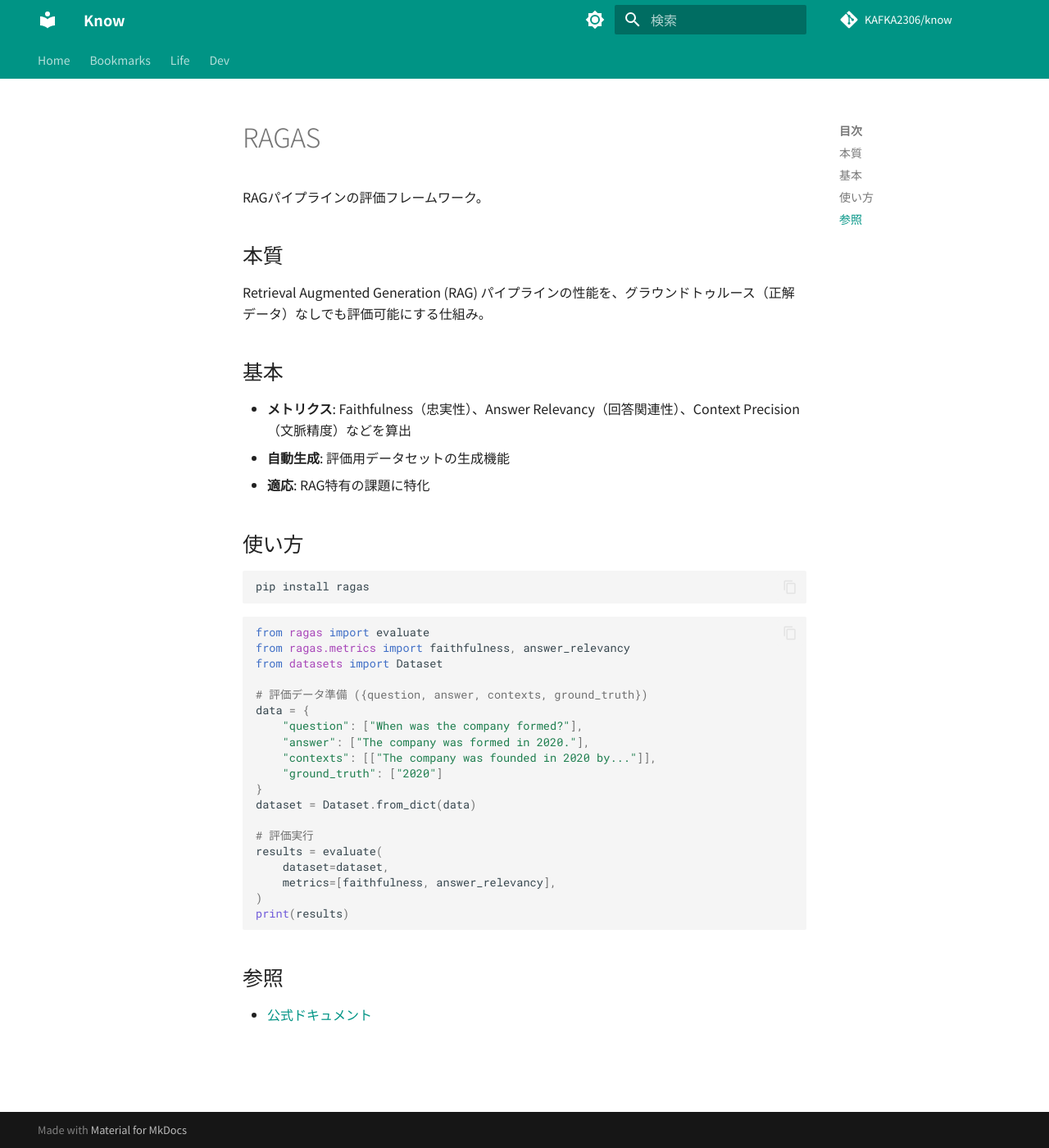
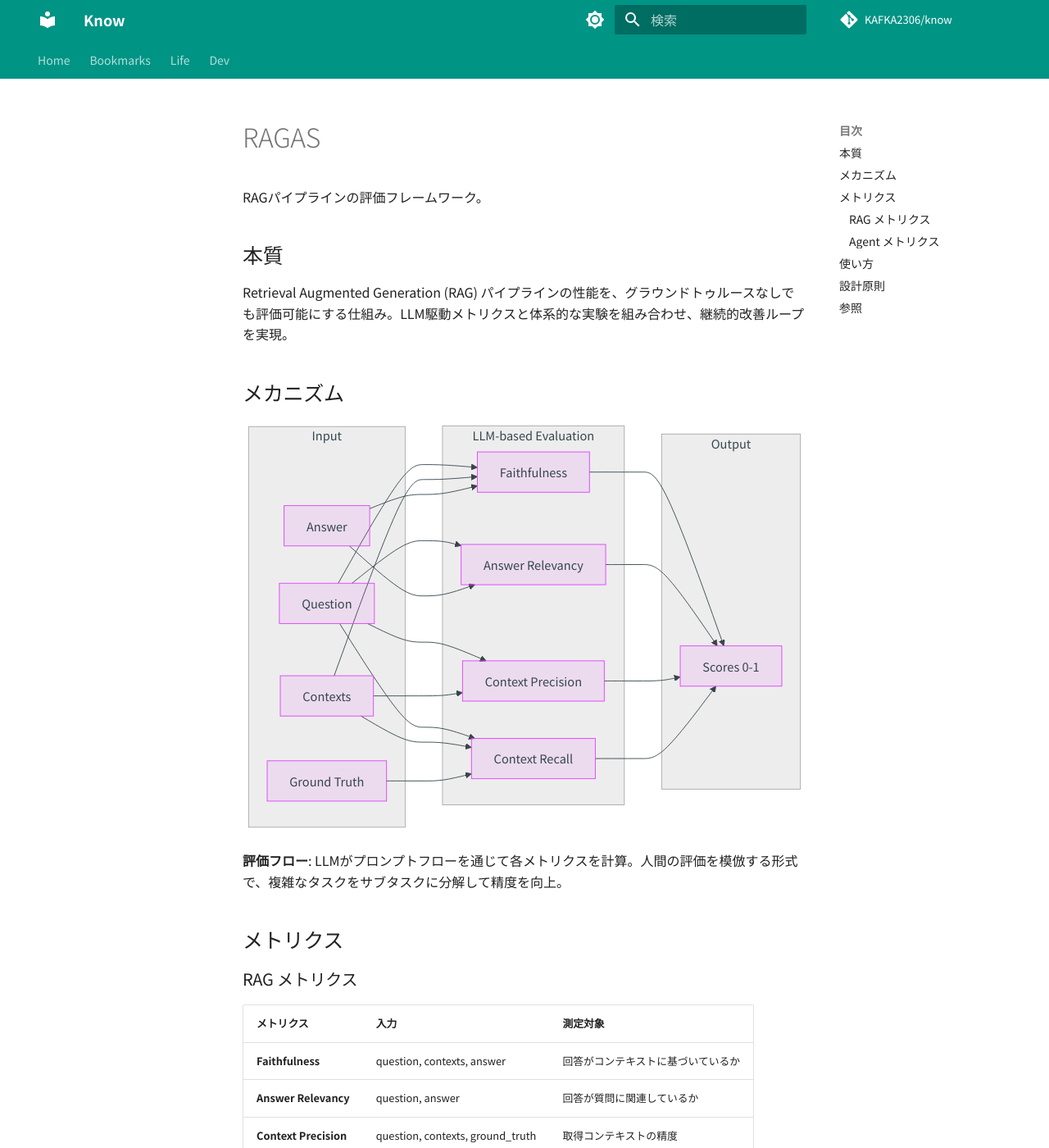
Before and after one commit to KAFKA2306/know, an MkDocs documentation site: the page built from docs/dev/agent/evaluation/ragas.md, in a window 1280 px wide and 1400 px high. Shown: the whole window at 82% size. Built offline with MkDocs 1.6.1 and Material for MkDocs 9.7.7, drawn with Linux system fonts in a browser that asks for light colours; comment, search, counter and statistics services are not loaded; some of the changed text lies outside the part shown.

Commit message:
update ragas documentation

````diff
--- a/docs/dev/agent/evaluation/ragas.md
+++ b/docs/dev/agent/evaluation/ragas.md
@@ -4,13 +4,58 @@ RAGパイプラインの評価フレームワーク。
 
 ## 本質
 
-Retrieval Augmented Generation (RAG) パイプラインの性能を、グラウンドトゥルース（正解データ）なしでも評価可能にする仕組み。
+Retrieval Augmented Generation (RAG) パイプラインの性能を、グラウンドトゥルースなしでも評価可能にする仕組み。LLM駆動メトリクスと体系的な実験を組み合わせ、継続的改善ループを実現。
 
-## 基本
+## メカニズム
 
-- **メトリクス**: Faithfulness（忠実性）、Answer Relevancy（回答関連性）、Context Precision（文脈精度）などを算出
-- **自動生成**: 評価用データセットの生成機能
-- **適応**: RAG特有の課題に特化
+```mermaid
+flowchart LR
+    subgraph Input
+        Q[Question]
+        C[Contexts]
+        A[Answer]
+        GT[Ground Truth]
+    end
+
+    subgraph Metrics["LLM-based Evaluation"]
+        F[Faithfulness]
+        AR[Answer Relevancy]
+        CP[Context Precision]
+        CR[Context Recall]
+    end
+
+    subgraph Output
+        S[Scores 0-1]
+    end
+
+    Q --> F & AR & CP & CR
+    C --> F & CP & CR
+    A --> F & AR
+    GT --> CR
+
+    F & AR & CP & CR --> S
+```
+
+**評価フロー**: LLMがプロンプトフローを通じて各メトリクスを計算。人間の評価を模倣する形式で、複雑なタスクをサブタスクに分解して精度を向上。
+
+## メトリクス
+
+### RAG メトリクス
+
+| メトリクス | 入力 | 測定対象 |
+|-----------|------|----------|
+| **Faithfulness** | question, contexts, answer | 回答がコンテキストに基づいているか |
+| **Answer Relevancy** | question, answer | 回答が質問に関連しているか |
+| **Context Precision** | question, contexts, ground_truth | 取得コンテキストの精度 |
+| **Context Recall** | question, contexts, ground_truth | 必要情報の取得率 |
+
+### Agent メトリクス
+
+| メトリクス | 測定対象 |
+|-----------|----------|
+| Tool Call Accuracy | ツール呼び出しの正確性 |
+| Agent Goal Accuracy | 目標達成度 |
+| Topic Adherence | トピック一貫性 |
 
 ## 使い方
 
@@ -23,7 +68,6 @@ from ragas import evaluate
 from ragas.metrics import faithfulness, answer_relevancy
 from datasets import Dataset
 
-# 評価データ準備 ({question, answer, contexts, ground_truth})
 data = {
     "question": ["When was the company formed?"],
     "answer": ["The company was formed in 2020."],
@@ -32,7 +76,6 @@ data = {
 }
 dataset = Dataset.from_dict(data)
 
-# 評価実行
 results = evaluate(
     dataset=dataset,
     metrics=[faithfulness, answer_relevancy],
@@ -40,6 +83,16 @@ results = evaluate(
 print(results)
 ```
 
+## 設計原則
+
+1. **Single-Aspect Focus**: 1メトリクス=1側面
+2. **Interpretable**: 直感的で理解しやすい
+3. **Prompt Flow**: サブタスク分解で精度向上
+4. **Robustness**: Few-shotで頑健性確保
+5. **Normalized**: スコア範囲0-1で統一
+
 ## 参照
 
 - [公式ドキュメント](https://docs.ragas.io/)
+- [利用可能メトリクス一覧](https://docs.ragas.io/en/stable/concepts/metrics/available_metrics/)
+- [GitHub](https://github.com/explodinggradients/ragas)
````
